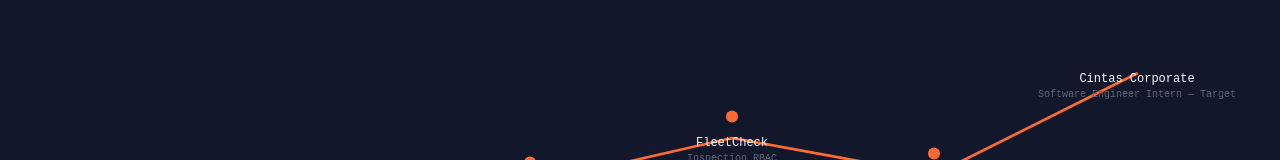
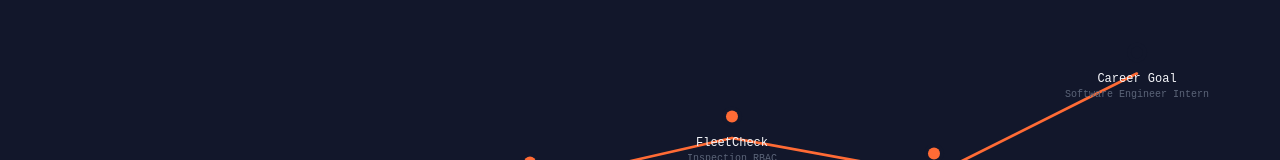
Before and after one commit to SethSorrellDev/seth-sorrell-portfolio, an Angular app: page / in a window 1280 px wide. Shown: the part 561-721 px from the top of the page. Built offline with nearby package versions, Linux system fonts and the light colour scheme.

Commit message:
Rename route timeline destination to Career Goal

```diff
--- a/src/app/features/home/hero/hero.html
+++ b/src/app/features/home/hero/hero.html
@@ -11,7 +11,7 @@
       <app-button variant="secondary" href="/resume.pdf" [download]="true">Download Résumé</app-button>
     </div>
 
-    <p class="sr-only">A route line connecting Seth's current role at the Frankfort Plant through four software projects — AssistantScheduler, RouteOptimizer, FleetCheck, and RouteBook — toward a target Software Engineer Intern role at Cintas Corporate.</p>
+    <p class="sr-only">A route line connecting Seth's current role at the Frankfort Plant through four software projects — AssistantScheduler, RouteOptimizer, FleetCheck, and RouteBook — toward his career goal of a Software Engineer Intern role.</p>
 
     <div class="relative overflow-x-auto pb-4 -mx-6 px-6 md:mx-0 md:px-0 md:overflow-visible">
       <div class="relative min-w-[640px] md:min-w-0">
--- a/src/app/features/home/hero/hero.ts
+++ b/src/app/features/home/hero/hero.ts
@@ -24,7 +24,7 @@ export class Hero {
     { label: 'RouteOptimizer', sublabel: 'VRPTW routing engine', x: 480, y: 200, kind: 'project' },
     { label: 'FleetCheck', sublabel: 'Inspection RBAC', x: 700, y: 150, kind: 'project' },
     { label: 'RouteBook', sublabel: 'Fleet records', x: 920, y: 190, kind: 'project' },
-    { label: 'Cintas Corporate', sublabel: 'Software Engineer Intern — Target', x: 1140, y: 80, kind: 'destination' },
+    { label: 'Career Goal', sublabel: 'Software Engineer Intern', x: 1140, y: 80, kind: 'destination' },
   ];
 
   get pathD(): string {
```
